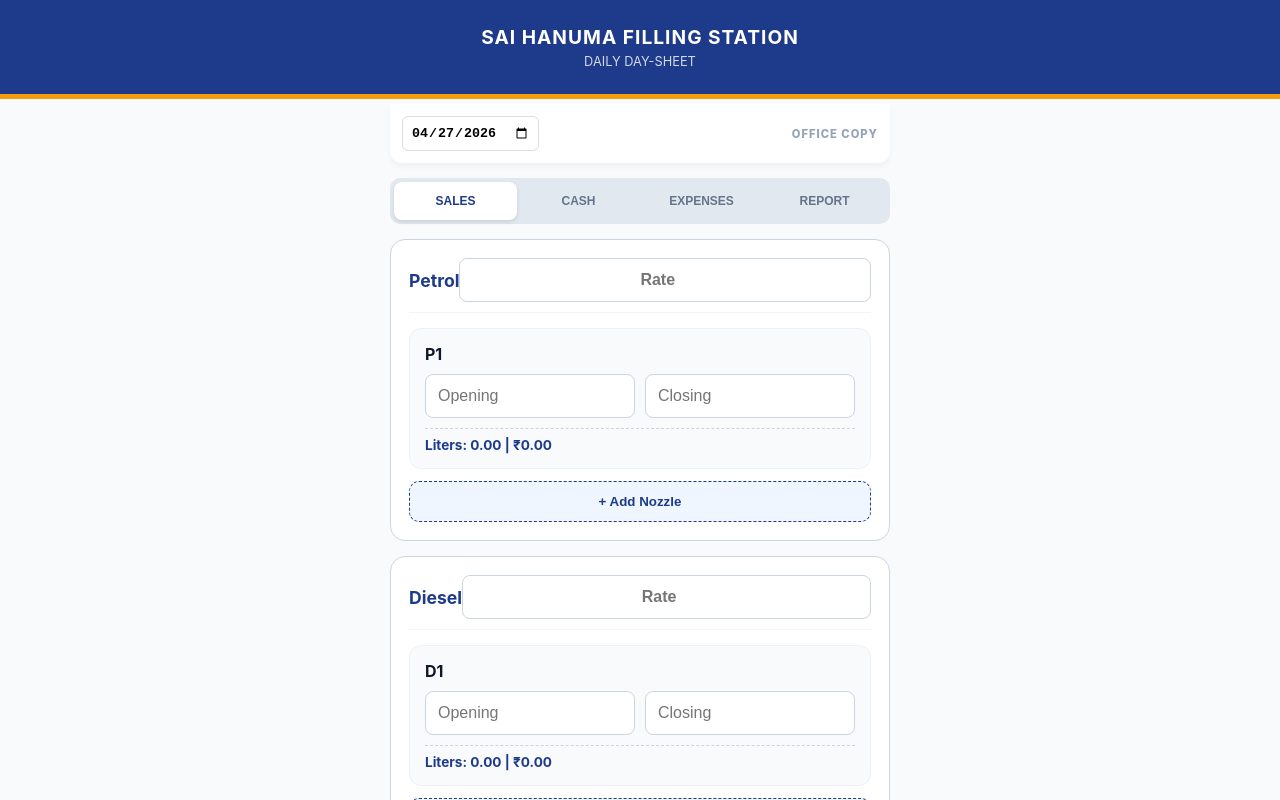
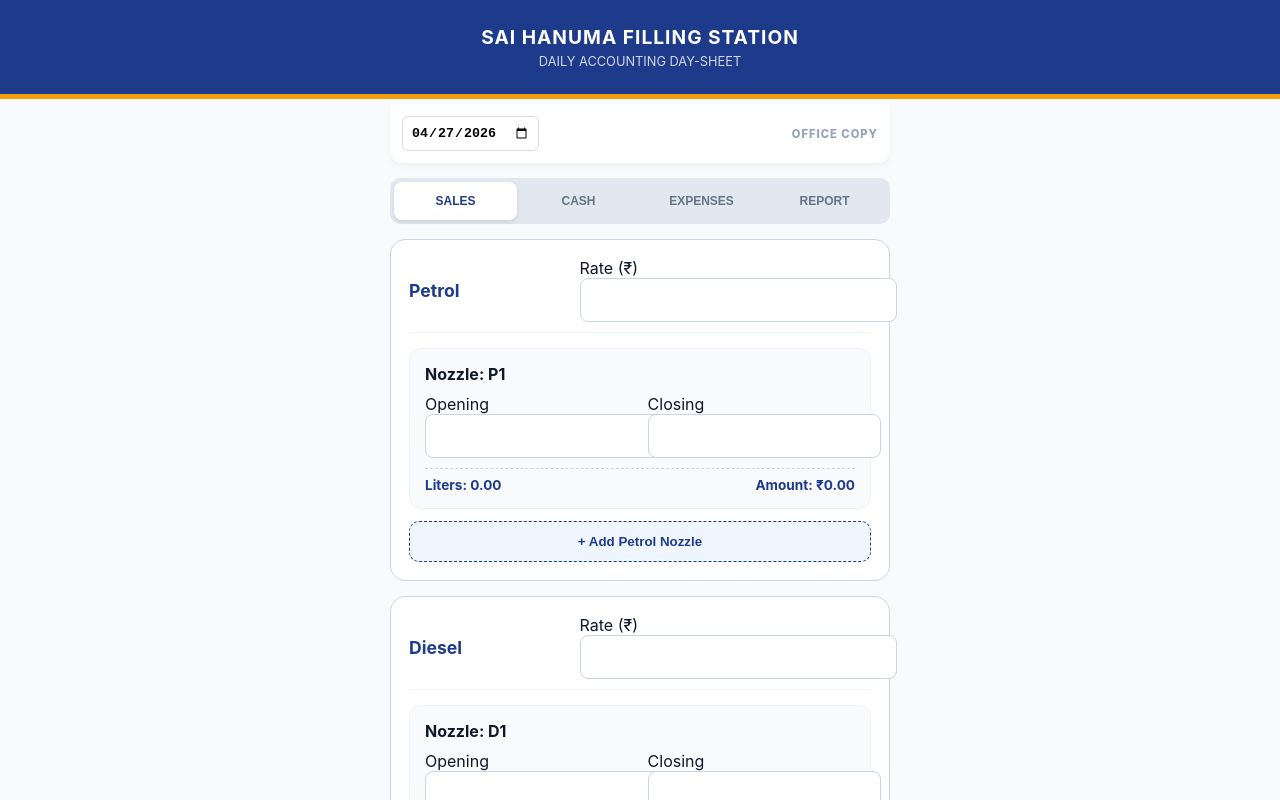
Before and after one commit to gopi-10025/Petrol-bunk-summary_1, a React (Vite) app: page / in a window 1280 px wide. Shown: the top 800 px of the page. Built offline with nearby package versions, Linux system fonts and the light colour scheme.

Commit message:
Update App.jsx

```diff
--- a/src/App.jsx
+++ b/src/App.jsx
@@ -30,33 +30,63 @@ export default function App() {
 
   const calc = useMemo(() => {
     if (!entry) return {};
+
     const fuelDetails = entry.fuels.map(f => {
       const pumps = f.pumps.map(p => {
-        const liters = Math.max(0, n(p.opening) - n(p.closing)); // Countdown Logic
+        // Logic: Opening - Closing = Liters Sold
+        const liters = Math.max(0, n(p.opening) - n(p.closing));
         return { ...p, liters, amt: liters * n(f.rate) };
       });
-      return { ...f, pumps, totalLiters: pumps.reduce((s, p) => s + p.liters, 0), totalAmt: pumps.reduce((s, p) => s + p.amt, 0) };
+      const totalLiters = pumps.reduce((s, p) => s + p.liters, 0);
+      const totalAmt = totalLiters * n(f.rate);
+      return { type: f.type, rate: f.rate, pumps, totalLiters, totalAmt };
     });
-    const totalSales = fuelDetails.reduce((s, f) => s + f.totalAmt, 0) + n(entry.twoT) + n(entry.kata);
+
+    const totalMeterSales = fuelDetails.reduce((s, f) => s + f.totalAmt, 0);
+    const totalExpected = totalMeterSales + n(entry.twoT) + n(entry.kata);
     const cashTotal = entry.cash.reduce((s, d) => s + (d.v * n(d.count)), 0);
     const digitalTotal = n(entry.upi) + n(entry.card) + n(entry.bank) + n(entry.credit);
+    const totalReceived = cashTotal + digitalTotal;
     const expTotal = entry.expenses.reduce((s, e) => s + n(e.amount), 0);
-    return { fuelDetails, totalSales, cashTotal, digitalTotal, totalReceived: cashTotal + digitalTotal, gap: (cashTotal + digitalTotal) - totalSales, expTotal, bankable: cashTotal - expTotal };
+
+    return {
+      fuelDetails, totalMeterSales, totalExpected,
+      cashTotal, digitalTotal, totalReceived,
+      gap: totalReceived - totalExpected,
+      expTotal, bankable: cashTotal - expTotal
+    };
   }, [entry]);
 
-  const updatePump = (fi, pi, k, v) => {
-    const nf = [...entry.fuels];
-    nf[fi].pumps[pi][k] = v;
-    setEntry({ ...entry, fuels: nf });
+  const updatePump = (fi, pi, key, val) => {
+    setEntry(prev => {
+      const fuels = [...prev.fuels];
+      fuels[fi].pumps[pi][key] = val;
+      return { ...prev, fuels: [...fuels] };
+    });
   };
 
   const addPump = (fi) => {
-    const nf = [...entry.fuels];
-    nf[fi].pumps.push({ id: id(), name: `${nf[fi].type[0]}${nf[fi].pumps.length + 1}`, opening: '', closing: '' });
-    setEntry({ ...entry, fuels: nf });
+    setEntry(prev => {
+      const fuels = [...prev.fuels];
+      const prefix = fuels[fi].type[0];
+      const count = fuels[fi].pumps.length + 1;
+      fuels[fi].pumps.push({ id: id(), name: `${prefix}${count}`, opening: '', closing: '' });
+      return { ...prev, fuels: [...fuels] };
+    });
   };
 
-  const downloadPDF = () => { setTab('report'); setTimeout(() => window.print(), 500); };
+  const deletePump = (fi, pi) => {
+    setEntry(prev => {
+      const fuels = [...prev.fuels];
+      fuels[fi].pumps = fuels[fi].pumps.filter((_, idx) => idx !== pi);
+      return { ...prev, fuels: [...fuels] };
+    });
+  };
+
+  const shareWhatsApp = () => {
+    const txt = `*SAI HANUMA FILLING STATION*\nDate: ${date}\n---\nP: ${calc.fuelDetails[0].totalLiters.toFixed(2)}L\nD: ${calc.fuelDetails[1].totalLiters.toFixed(2)}L\nSales: ${money(calc.totalExpected)}\nNet Handover: ${money(calc.bankable)}`;
+    window.open(`https://wa.me/?text=${encodeURIComponent(txt)}`);
+  };
 
   if (!entry) return null;
 
@@ -64,7 +94,7 @@ export default function App() {
     <div className="app">
       <header className="station-banner no-print">
         <h1>Sai Hanuma Filling Station</h1>
-        <p>DAILY DAY-SHEET</p>
+        <p>DAILY ACCOUNTING DAY-SHEET</p>
       </header>
 
       <div className="app-container">
@@ -75,44 +105,133 @@ export default function App() {
 
         <div className="tab-bar no-print">
           {['sales', 'cash', 'expenses', 'report'].map(t => (
-            <button key={t} className={`tab-btn ${tab === t ? 'active' : ''}`} onClick={() => setTab(t)}>{t.toUpperCase()}</button>
+            <button key={t} className={`tab-btn ${tab === t ? 'active' : ''}`} onClick={() => setTab(t)}>
+              {t.toUpperCase()}
+            </button>
           ))}
         </div>
 
-        {tab === 'sales' && entry.fuels.map((f, fi) => (
+        {tab === 'sales' && (
+          <>
+            {entry.fuels.map((f, fi) => (
               <div className="card" key={f.type}>
                 <div className="card-header-row">
                   <h2>{f.type}</h2>
-              <input className="rate-input" type="number" placeholder="Rate" value={f.rate} onChange={e => { const nf = [...entry.fuels]; nf[fi].rate = e.target.value; setEntry({ ...entry, fuels: nf }); }} />
+                  <div className="rate-box">
+                    <label>Rate (₹)</label>
+                    <input type="number" step="0.01" value={f.rate} onChange={e => {
+                      const nf = [...entry.fuels]; nf[fi].rate = e.target.value; setEntry({...entry, fuels: nf});
+                    }}/>
                   </div>
-            {f.pumps.map((p, pi) => (
+                </div>
+
+                {f.pumps.map((p, pi) => {
+                  const liters = Math.max(0, n(p.opening) - n(p.closing));
+                  const amt = liters * n(f.rate);
+                  return (
                     <div className="pump-group" key={p.id}>
                       <div className="pump-label-row">
-                  <strong>{p.name}</strong>
-                  {f.pumps.length > 1 && <button className="btn-del" onClick={() => { const nf = [...entry.fuels]; nf[fi].pumps.splice(pi, 1); setEntry({ ...entry, fuels: nf }); }}>Delete</button>}
+                        <strong>Nozzle: {p.name}</strong>
+                        {f.pumps.length > 1 && <button className="btn-del" onClick={() => deletePump(fi, pi)}>Delete</button>}
                       </div>
                       <div className="input-row">
-                  <input type="number" placeholder="Opening" value={p.opening} onChange={e => updatePump(fi, pi, 'opening', e.target.value)} />
-                  <input type="number" placeholder="Closing" value={p.closing} onChange={e => updatePump(fi, pi, 'closing', e.target.value)} />
+                        <div><label>Opening</label><input type="number" value={p.opening} onChange={e => updatePump(fi, pi, 'opening', e.target.value)} /></div>
+                        <div><label>Closing</label><input type="number" value={p.closing} onChange={e => updatePump(fi, pi, 'closing', e.target.value)} /></div>
                       </div>
-                <div className="pump-calc-row">Liters: {(n(p.opening) - n(p.closing)).toFixed(2)} | {money((n(p.opening) - n(p.closing)) * n(f.rate))}</div>
+                      <div className="pump-calc-row">
+                        <span>Liters: <b>{liters.toFixed(2)}</b></span>
+                        <span>Amount: <b>{money(amt)}</b></span>
                       </div>
-            ))}
-            <button className="btn-add-pump" onClick={() => addPump(fi)}>+ Add Nozzle</button>
+                    </div>
+                  );
+                })}
+                <button className="btn-add-pump" onClick={() => addPump(fi)}>+ Add {f.type} Nozzle</button>
               </div>
             ))}
 
+            <div className="card">
+              <h2>Miscellaneous Sales</h2>
+              <div className="input-row">
+                <div><label>2T Oil</label><input type="number" value={entry.twoT} onChange={e => setEntry({...entry, twoT: e.target.value})}/></div>
+                <div><label>Lorry Kata</label><input type="number" value={entry.kata} onChange={e => setEntry({...entry, kata: e.target.value})}/></div>
+              </div>
+            </div>
+          </>
+        )}
+
+        {tab === 'cash' && (
+          <div className="card">
+            <h2>Collection Details</h2>
+            {entry.cash.map((d, i) => (
+              <div key={d.v} className="cash-row-ui">
+                <span className="denom">₹{d.v}</span>
+                <input type="number" value={d.count} onChange={e => {
+                  const nc = [...entry.cash]; nc[i].count = e.target.value; setEntry({...entry, cash: nc});
+                }} />
+                <span className="val">{money(d.v * n(d.count))}</span>
+              </div>
+            ))}
+            <div className="payment-grid">
+               <div><label>UPI/Online</label><input type="number" value={entry.upi} onChange={e => setEntry({...entry, upi: e.target.value})}/></div>
+               <div><label>Card</label><input type="number" value={entry.card} onChange={e => setEntry({...entry, card: e.target.value})}/></div>
+               <div><label>Bank</label><input type="number" value={entry.bank} onChange={e => setEntry({...entry, bank: e.target.value})}/></div>
+               <div><label>Credit</label><input type="number" value={entry.credit} onChange={e => setEntry({...entry, credit: e.target.value})}/></div>
+            </div>
+          </div>
+        )}
+
+        {tab === 'expenses' && (
+          <div className="card">
+            <h2>Expenses</h2>
+            {entry.expenses.map((ex, i) => (
+              <div className="input-row" key={ex.id} style={{marginBottom:'10px'}}>
+                <input style={{flex:2}} placeholder="Reason" value={ex.title} onChange={e => {
+                  const ne = [...entry.expenses]; ne[i].title = e.target.value; setEntry({...entry, expenses: ne});
+                }} />
+                <input style={{flex:1}} type="number" placeholder="₹" value={ex.amount} onChange={e => {
+                  const ne = [...entry.expenses]; ne[i].amount = e.target.value; setEntry({...entry, expenses: ne});
+                }} />
+                <button className="btn-del" onClick={() => setEntry({...entry, expenses: entry.expenses.filter((_, idx) => idx !== i)})}>✕</button>
+              </div>
+            ))}
+            <button className="btn-add-pump" onClick={() => setEntry({...entry, expenses: [...entry.expenses, {id: id(), title: '', amount: ''}]})}>
+              + Add Expense
+            </button>
+          </div>
+        )}
+
         {tab === 'report' && (
           <div className="card report-view">
-            <h3>⛽ Sales Breakdown</h3>
+            <h2 className="report-title no-print">Final Audit Report</h2>
+
+            <div className="report-section">
+              <h3>⛽ Sales Summary</h3>
               {calc.fuelDetails.map(f => (
-              <div key={f.type} className="report-item"><span>{f.type} ({f.totalLiters.toFixed(2)} L)</span><span>{money(f.totalAmt)}</span></div>
+                <div key={f.type} className="report-item">
+                  <span>{f.type} ({f.totalLiters.toFixed(2)} L)</span>
+                  <span>{money(f.totalAmt)}</span>
+                </div>
               ))}
-            <div className="report-total"><span>Total Expected</span><span>{money(calc.totalSales)}</span></div>
-            <div className={`gap-strip ${calc.gap >= 0 ? 'excess' : 'shortage'}`}>Gap: {money(calc.gap)}</div>
-            <div className="final-box"><label>Handover Cash</label><div className="amount">{money(calc.bankable)}</div></div>
+              <div className="report-total"><span>Total Sales</span><span>{money(calc.totalExpected)}</span></div>
+            </div>
+
+            <div className="report-section">
+              <h3>💰 Collection Breakdown</h3>
+              <div className="report-item"><span>Physical Cash</span><span>{money(calc.cashTotal)}</span></div>
+              <div className="report-item"><span>Digital/Other</span><span>{money(calc.digitalTotal)}</span></div>
+              <div className={`gap-strip ${calc.gap >= 0 ? 'excess' : 'shortage'}`}>
+                {calc.gap >= 0 ? 'EXCESS' : 'SHORTAGE'}: {money(calc.gap)}
+              </div>
+            </div>
+
+            <div className="final-box">
+              <label>Net Handover Cash</label>
+              <div className="amount">{money(calc.bankable)}</div>
+            </div>
+
             <div className="action-buttons no-print">
-              <button className="btn-pdf" onClick={downloadPDF}>📄 Save PDF</button>
+               <button className="btn-pdf" onClick={() => window.print()}>📄 Download PDF</button>
+               <button className="btn-whatsapp" onClick={shareWhatsApp}>📤 WhatsApp Report</button>
             </div>
           </div>
         )}
```
Lines whose indentation alone changed are shown as unchanged.
